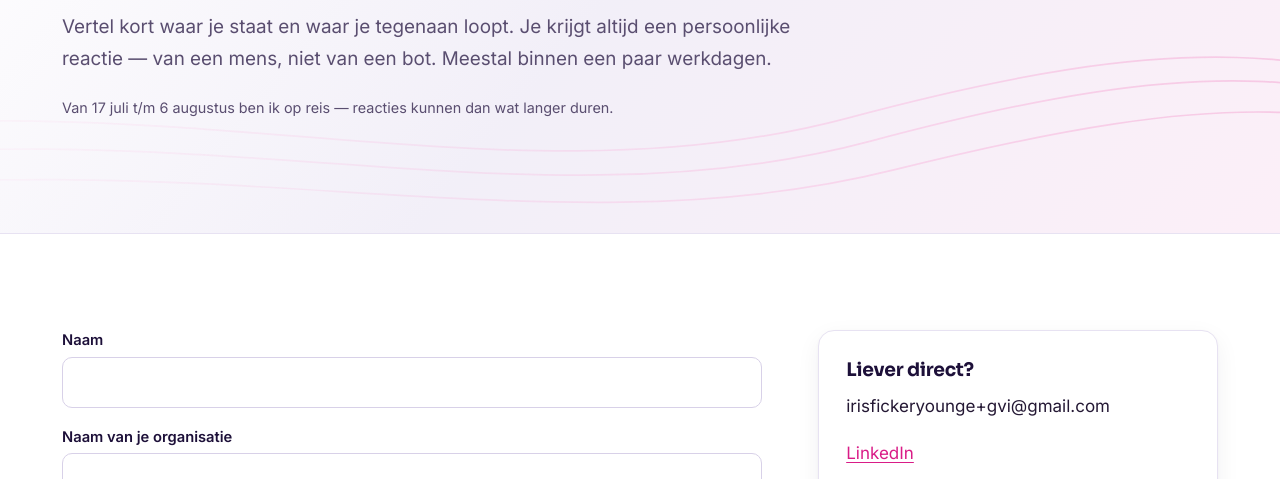
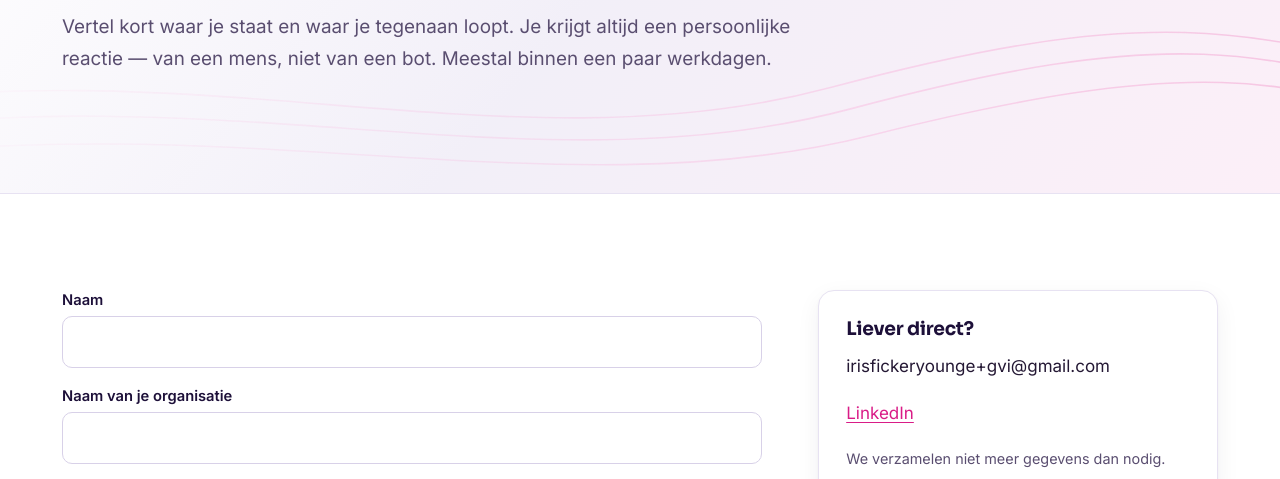
Before and after one commit to irisfickeryounge/gvi-website, a plain HTML site: page contact/index.html in a window 1280 px wide. Shown: the part 305-784 px from the top of the page. Drawn offline with Linux system fonts and the light colour scheme.

Commit message:
Zomer-noot van contactpagina verwijderd (afwezigheid t/m 6 aug voorbij)
Co-Authored-By: Claude Opus 5 <noreply@anthropic.com>

```diff
--- a/contact/index.html
+++ b/contact/index.html
@@ -85,9 +85,6 @@
         <span class="kicker">Contact</span>
         <h1>Plan een verkennend <span class="accent">gesprek</span></h1>
         <p class="sub" style="font-size: 1.18rem; max-width: 40em;">Vertel kort waar je staat en waar je tegenaan loopt. Je krijgt altijd een persoonlijke reactie — van een mens, niet van een bot. Meestal binnen een paar werkdagen.</p>
-        <!-- ZOMER-NOOT: verwijderen na 6 aug -->
-        <p class="mini-noot" style="margin-top: .6rem; max-width: 40em;">Van 17 juli t/m 6 augustus ben ik op reis — reacties kunnen dan wat langer duren.</p>
-        <!-- /ZOMER-NOOT -->
       </div>
     </section>
 
```
